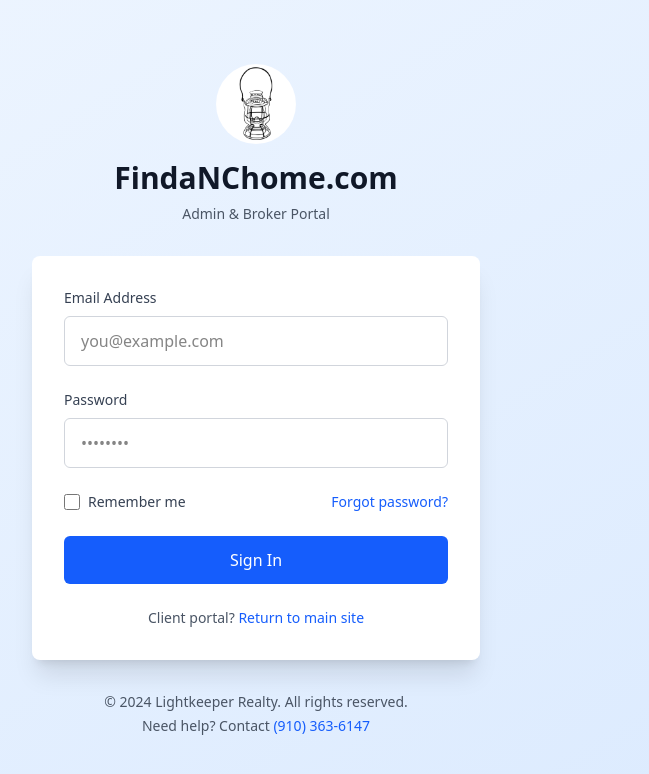
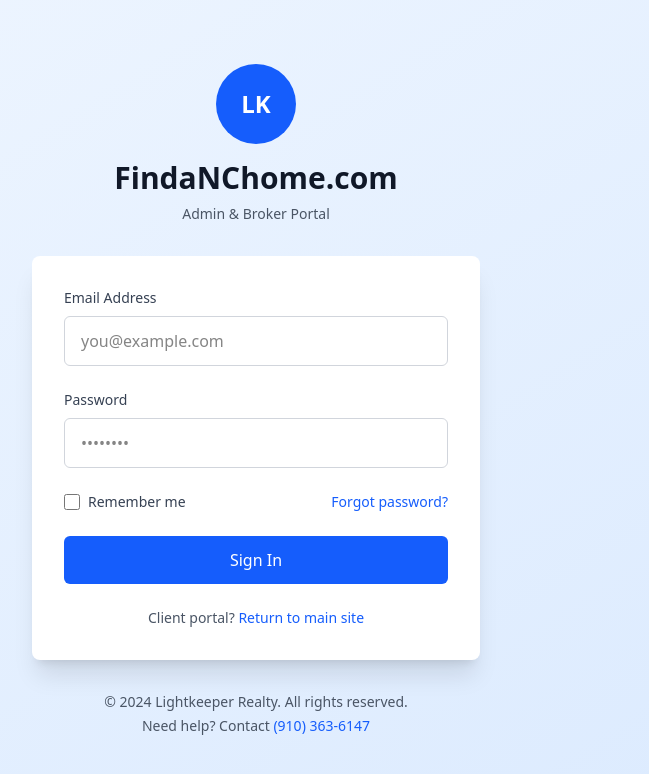
Before and after one commit to AIRealSolutions/findanchome, a Next.js app: page /login in a window 1280 px wide. Shown: the top 774 px of the page, without its empty margins (384-1033 px from the left). Built offline with nearby package versions, Linux system fonts and the light colour scheme; no server answers.

Commit message:
Remove Image component from login page to fix Load failed error

```diff
--- a/app/login/page.tsx
+++ b/app/login/page.tsx
@@ -3,7 +3,7 @@
 import { useState, useEffect } from 'react';
 import { useRouter } from 'next/navigation';
 import { useAuth } from '@/lib/auth-context';
-import Image from 'next/image';
+// import Image from 'next/image';
 
 export default function LoginPage() {
   const [email, setEmail] = useState('');
@@ -56,13 +56,9 @@
         {/* Logo and Header */}
         <div className="text-center mb-8">
           <div className="flex justify-center mb-4">
-            <Image
-              src="/lightkeeper-logo.jpg"
-              alt="Lightkeeper Realty"
-              width={80}
-              height={80}
-              className="rounded-full"
-            />
+            <div className="w-20 h-20 bg-blue-600 rounded-full flex items-center justify-center text-white font-bold text-2xl">
+              LK
+            </div>
           </div>
           <h2 className="text-3xl font-bold text-gray-900">
             FindaNChome.com
```
Also changed, not shown: 1 other file (tests, documents, lock files or other folders).
